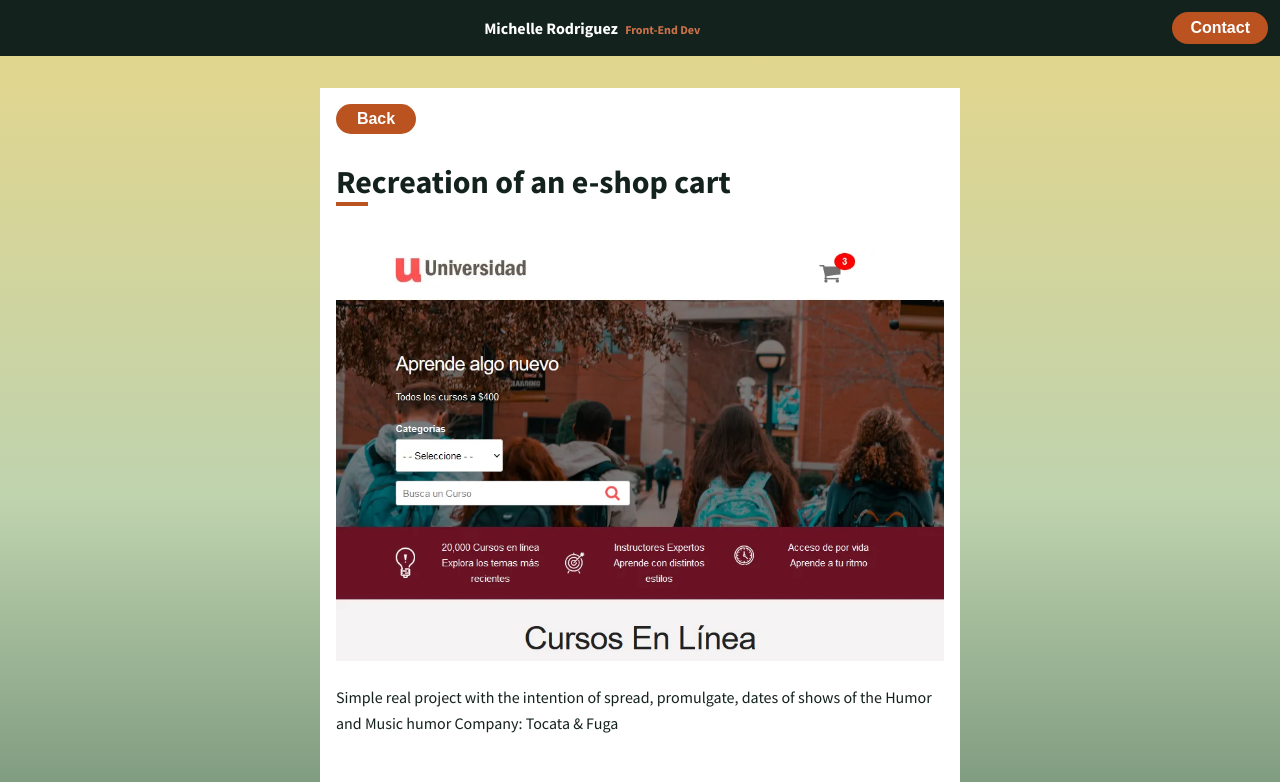
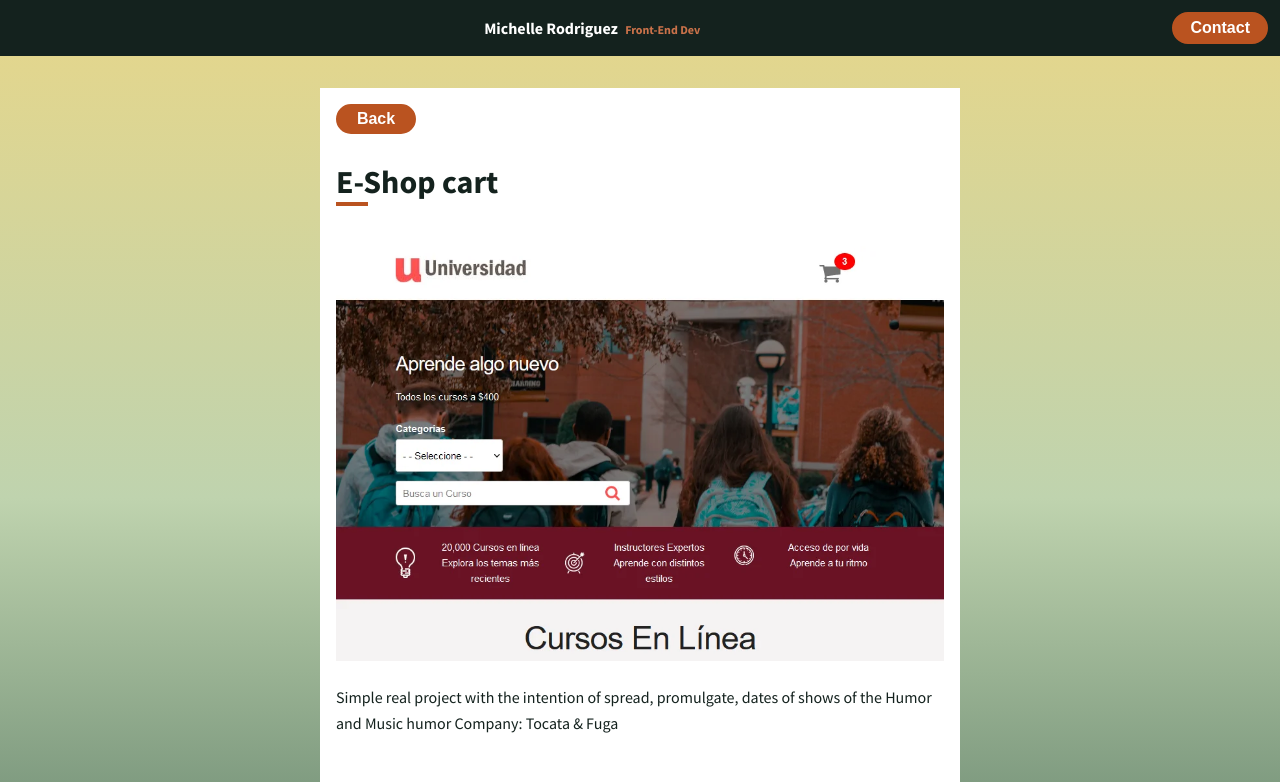
Before and after one commit to Michellefsd/my-PORTFOLIO, a React (Create React App) app: page /project-1 in a window 1280 px wide. Shown: the top 782 px of the page. Built offline with nearby package versions, Linux system fonts and the light colour scheme.

Commit message:
minimal changes

```diff
--- a/src/App.js
+++ b/src/App.js
@@ -33,7 +33,7 @@ function App() {
       <main className='bk-main'>
         <Route path="/project-1">
           <ProjectPage
-            title={"Recreation of an e-shop cart"}
+            title={"E-Shop cart"}
             img={img1}
             resume={"Simple real project with the intention of spread, promulgate, dates of shows of the Humor and Music humor Company: Tocata & Fuga"}
             href={"https://tocata-y-fuga.netlify.app/"}
```
Also changed, not shown: src/components/pages/ProjectPage.css (line endings or trailing spaces).
